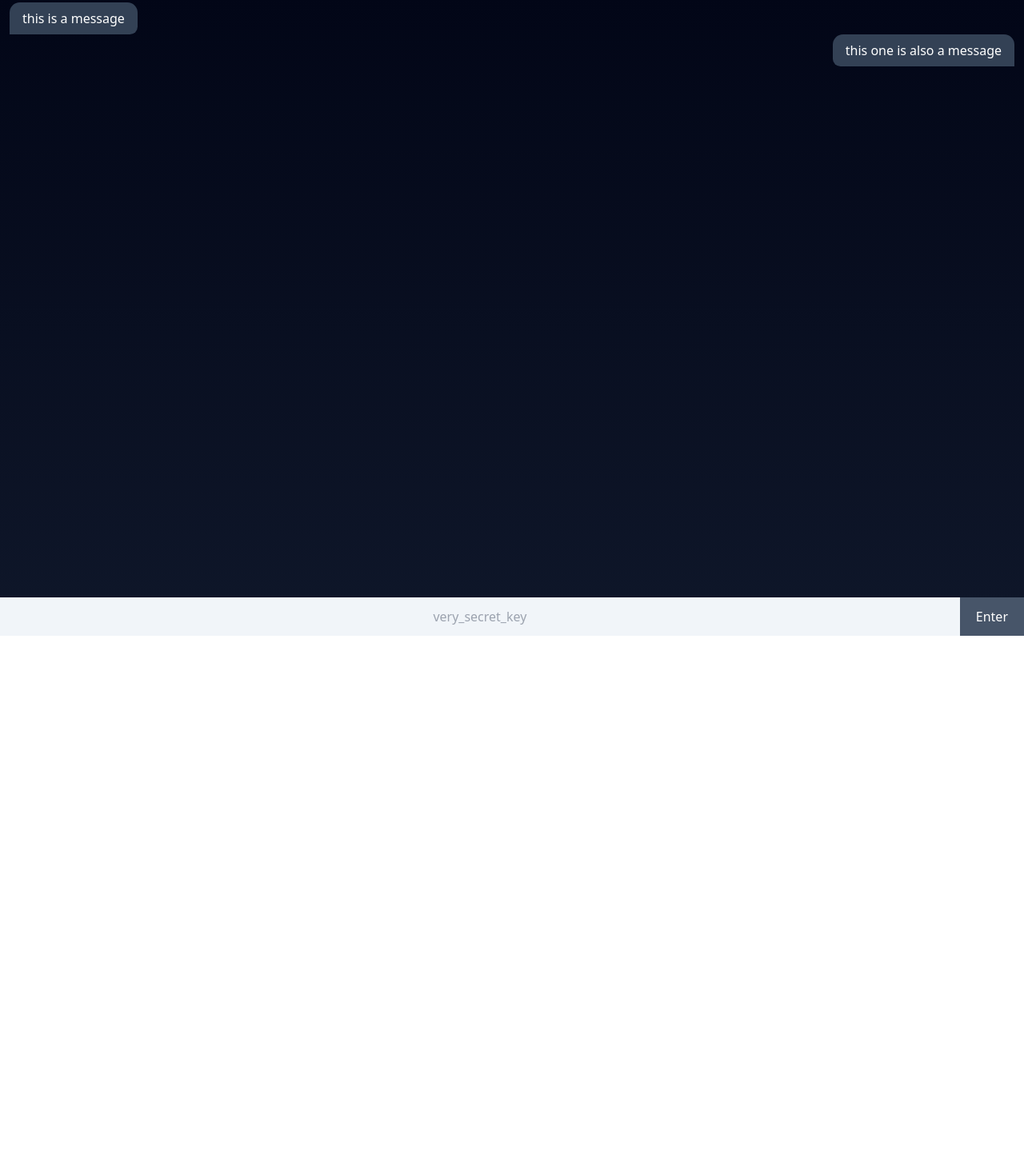
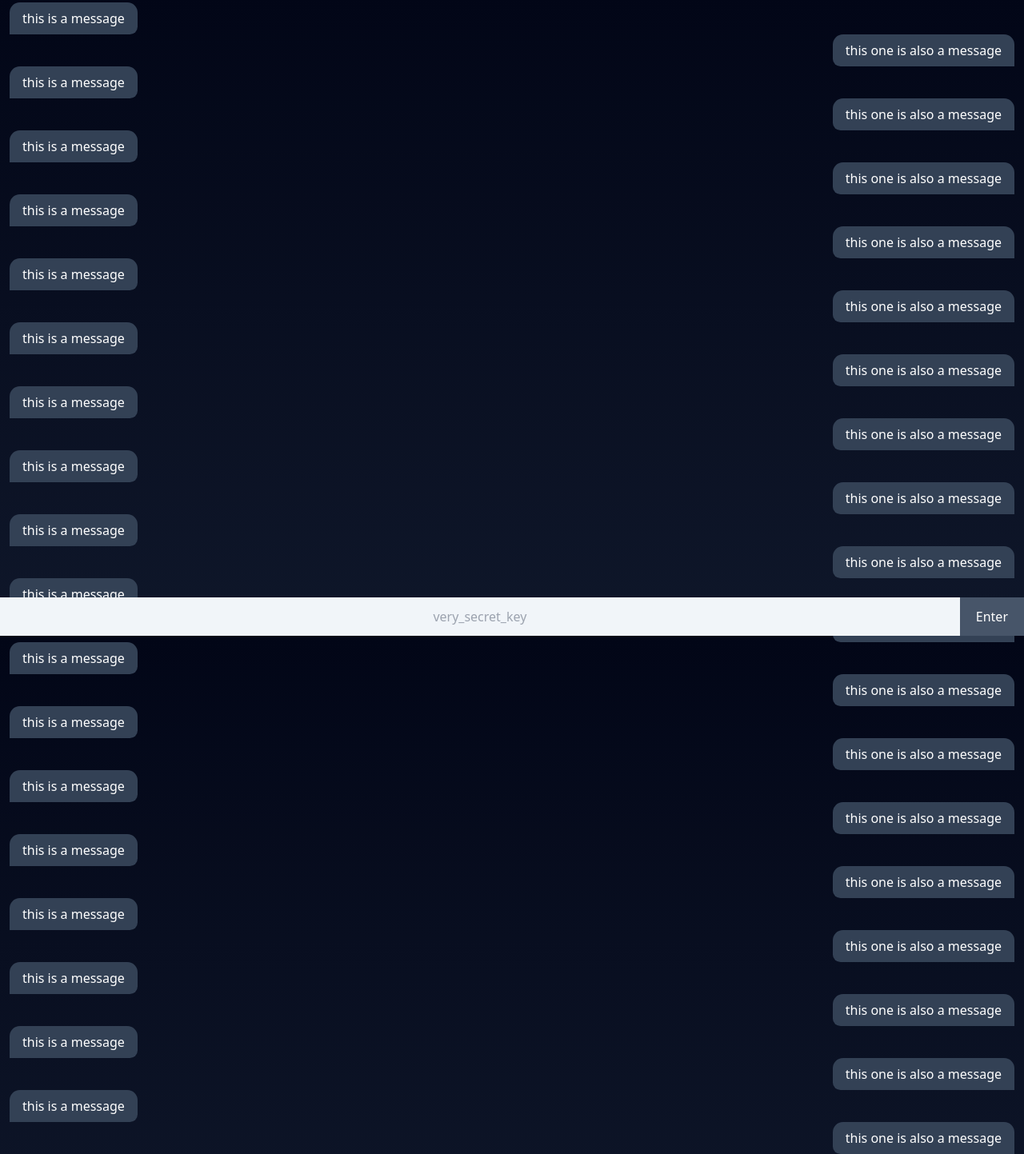
Before and after one commit to DipankajSingh/QuickChat, a website: page chat.html in a window 1280 px wide. Shown: the part 5-1448 px from the top of the page at 80% size. Before the commit the page ends 800 px from the top, so only its background shows below. Drawn offline with nearby package versions, Linux system fonts and the light colour scheme.

Commit message:
working condition

```diff
--- a/chat.html
+++ b/chat.html
@@ -27,12 +27,46 @@
     </style>
 </head>
 
-<body class=" h-screen w-screen overflow-hidden  bg-gradient-to-t from-slate-900 to-slate-950 text-white">
+<body class=" h-screen w-screen bg-gradient-to-t from-slate-900 to-slate-950 text-white">
     <div class="px-3 pt-2 flex flex-col [&>p]:px-4 [&>p]:py-2 [&>p]:bg-slate-700">
         <p class=" left self-start">this is a message</p>
         <p class=" right self-end">this one is also a message</p>
+        <p class=" left self-start">this is a message</p>
+        <p class=" right self-end">this one is also a message</p>
+        <p class=" left self-start">this is a message</p>
+        <p class=" right self-end">this one is also a message</p>
+        <p class=" left self-start">this is a message</p>
+        <p class=" right self-end">this one is also a message</p>
+        <p class=" left self-start">this is a message</p>
+        <p class=" right self-end">this one is also a message</p>
+        <p class=" left self-start">this is a message</p>
+        <p class=" right self-end">this one is also a message</p>
+        <p class=" left self-start">this is a message</p>
+        <p class=" right self-end">this one is also a message</p>
+        <p class=" left self-start">this is a message</p>
+        <p class=" right self-end">this one is also a message</p>
+        <p class=" left self-start">this is a message</p>
+        <p class=" right self-end">this one is also a message</p>
+        <p class=" left self-start">this is a message</p>
+        <p class=" right self-end">this one is also a message</p>
+        <p class=" left self-start">this is a message</p>
+        <p class=" right self-end">this one is also a message</p>
+        <p class=" left self-start">this is a message</p>
+        <p class=" right self-end">this one is also a message</p>
+        <p class=" left self-start">this is a message</p>
+        <p class=" right self-end">this one is also a message</p>
+        <p class=" left self-start">this is a message</p>
+        <p class=" right self-end">this one is also a message</p>
+        <p class=" left self-start">this is a message</p>
+        <p class=" right self-end">this one is also a message</p>
+        <p class=" left self-start">this is a message</p>
+        <p class=" right self-end">this one is also a message</p>
+        <p class=" left self-start">this is a message</p>
+        <p class=" right self-end">this one is also a message</p>
+        <p class=" left self-start">this is a message</p>
+        <p class=" right self-end">this one is also a message</p>
     </div>
-    <div class="flex w-full absolute bottom-0 ">
+    <div class="flex w-full fixed bottom-0 ">
         <input id="keyInputElm"
             class=" bg-slate-100 active:bg-white focus:bg-white hover:bg-white outline-none h-12 w-full text-slate-800 text-center"
             placeholder="very_secret_key" type="text">
--- a/index.js
+++ b/index.js
@@ -25,7 +25,7 @@ io.on('connection', (socket) => {
     // Handle chat message
     socket.on('chatMessage', (data) => {
         // Broadcast the message to all clients in the same room
-        io.to(data.room).emit('chatMessage', data.message);
+        io.to(data.room).except(socket.id).emit('chatMessage', data.message);
     });
 
     // Handle disconnection
```
Also changed, not shown: index.html (+51 -21 lines).
